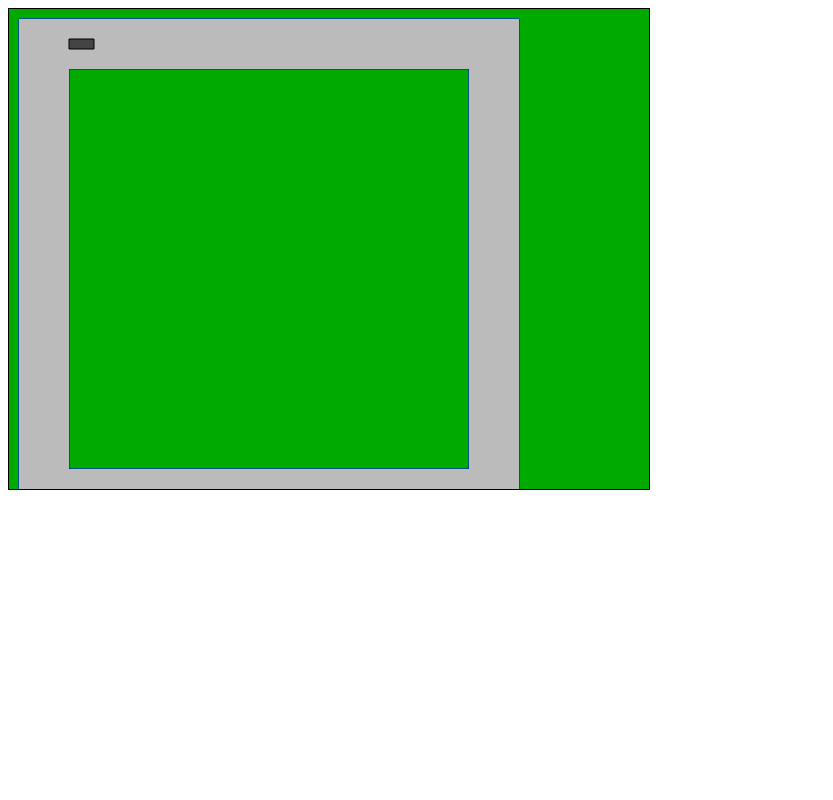
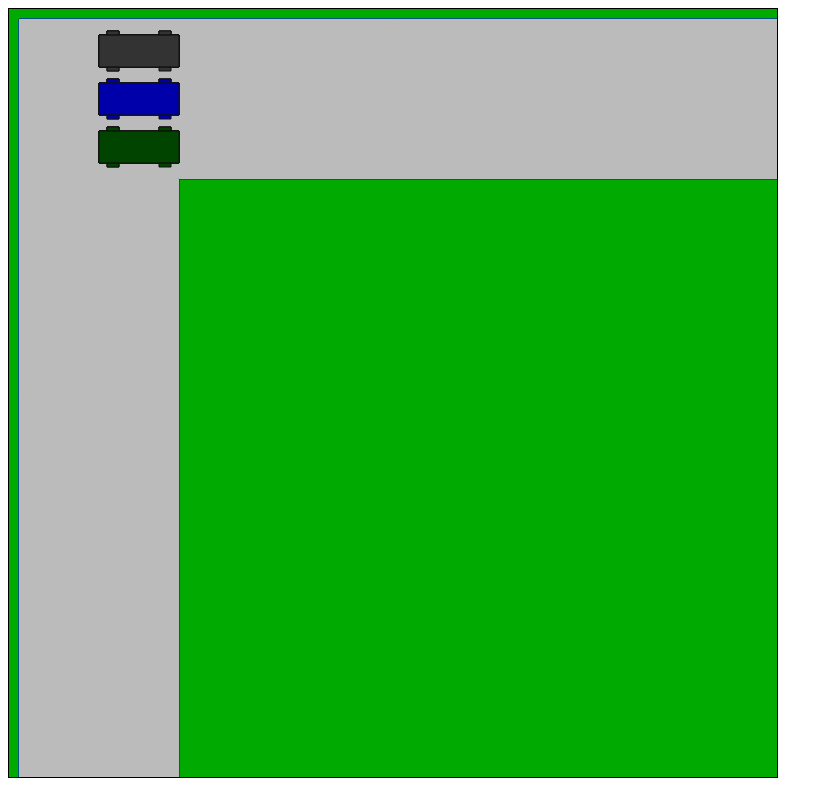
Before and after one commit to crisstanza/carz, a plain HTML site: page index.html in a window 1280 px wide. Shown: the whole page, without its empty margins (0-833 px from the left). Drawn offline with Linux system fonts and the light colour scheme.

Commit message:
Some movements

```diff
--- a/css/css.css
+++ b/css/css.css
@@ -1,6 +1,4 @@
 canvas.my-canvas {
-	width: 640px;
-	height: 480px;
 	border: 1px solid black;
 	background-color: #0A0;
 }
--- a/index.html
+++ b/index.html
@@ -1,13 +1,13 @@
 <!DOCTYPE html>
 <html>
 	<head>
-		<title></title>
+		<title>lines</title>
 		<meta http-equiv="Content-Type" content="text/html; charset=utf-8" />
 		<link rel="stylesheet" type="text/css" href="css/css.css"></style>
 		<script type="text/javascript" src="js/MyGame.js"></script>
 		<script type="text/javascript" src="js/js.js"></script>
 	</head>
 	<body>
-		<canvas id="my-canvas" class="my-canvas" width="640" height="480"></canvas>
+		<canvas id="my-canvas" class="my-canvas" width="768" height="768"></canvas>
 	</body>
 </html>
--- a/js/MyGame.js
+++ b/js/MyGame.js
@@ -5,17 +5,39 @@ function MyGame(canvasId) {
 	this.canvasId = canvasId;
 	this.canvas = document.getElementById(canvasId);
 
-	this.offset = 10;
-	this.scale = 5;
+	this.offsetX = 10;
+	this.offsetY = 10;
+	this.scale = 4;
+
 	this.lineWidth = 1;
 
 	this.lines = [
-		[0, 0, 100, 0, 100, 100, 0, 100, 0, 0],
-		[10, 10,  90, 10,  90,  90, 10,  90, 10, 10]
+		[0, 0, 400, 0, 400, 400, 0, 400, 0, 0],
+		[40, 40,  360, 40,  360,  360, 40,  360, 40, 40]
 	];
-	this.car = [
-		[10, 4, 15, 4, 15, 6, 10, 6, 10, 4]
-	]
+	this.cars = [
+		[
+			[20, 4, 40, 4, 40, 12, 20, 12, 20, 4],
+			[22, 3, 25, 3, 25, 4, 22, 4, 22, 3],
+			[35, 3, 38, 3, 38, 4, 35, 4, 35, 3],
+			[22, 12, 25, 12, 25, 13, 22, 13, 22, 12],
+			[35, 12, 38, 12, 38, 13, 35, 13, 35, 12],
+		],
+		[
+			[20, 16, 40, 16, 40, 24, 20, 24, 20, 16],
+			[22, 15, 25, 15, 25, 16, 22, 16, 22, 15],
+			[35, 15, 38, 15, 38, 16, 35, 16, 35, 15],
+			[22, 24, 25, 24, 25, 25, 22, 25, 22, 24],
+			[35, 24, 38, 24, 38, 25, 35, 25, 35, 24],
+		],
+		[
+			[20, 28, 40, 28, 40, 36, 20, 36, 20, 28],
+			[22, 27, 25, 27, 25, 28, 22, 28, 22, 27],
+			[35, 27, 38, 27, 38, 28, 35, 28, 35, 27],
+			[22, 36, 25, 36, 25, 37, 22, 37, 22, 36],
+			[35, 36, 38, 36, 38, 37, 35, 37, 35, 36],
+		]
+	];
 }
 
 MyGame.prototype.refresh = function() {
@@ -32,9 +54,9 @@ MyGame.prototype.refresh = function() {
 			var line = lines[j];
 			for ( var i = 0 ; i < line.length ; i++ ) {
 				if ( i == 0 ) {
-					context.moveTo(this.transform(line[i]), this.transform(line[++i]));
+					context.moveTo(this.transformX(line[i]), this.transformY(line[++i]));
 				} else {
-					context.lineTo(this.transform(line[i]), this.transform(line[++i]));
+					context.lineTo(this.transformX(line[i]), this.transformY(line[++i]));
 				}
 			}
 			context.closePath();
@@ -47,34 +69,87 @@ MyGame.prototype.refresh = function() {
 			var line = lines[0];
 			for ( var i = 0 ; i < line.length ; i++ ) {
 				if ( i == 0 ) {
-					context.moveTo(this.transform(line[i]), this.transform(line[++i]));
+					context.moveTo(this.transformX(line[i]), this.transformY(line[++i]));
 				} else {
-					context.lineTo(this.transform(line[i]), this.transform(line[++i]));
+					context.lineTo(this.transformX(line[i]), this.transformY(line[++i]));
 				}
 			}
 		}
 		{
 			var line = lines[1];
 			for ( var i = line.length - 1 ; i >= 0 ; i-- ) {
-				context.lineTo(this.transform(line[i - 1]), this.transform(line[i--]));
+				context.lineTo(this.transformX(line[i - 1]), this.transformY(line[i--]));
 			}
 		}
-		context.lineTo(this.transform(lines[0][0]), this.transform(lines[0][1]));
+		context.lineTo(this.transformX(lines[0][0]), this.transformY(lines[0][1]));
 		context.closePath();
 		context.fill();
 	}
 	{
-		context.strokeStyle = '#000';
-		context.fillStyle = '#444';
+		context.strokeStyle = '#111';
 		context.lineWidth = 1;
+	}
+	{
+		context.fillStyle = '#333';
 		context.beginPath();
 		{
-			var line = this.car[0];
+			var line = this.cars[0][0];
 			for ( var i = 0 ; i < line.length ; i++ ) {
 				if ( i == 0 ) {
-					context.moveTo(this.transform(line[i]), this.transform(line[++i]));
+					context.moveTo(this.transformX(line[i]), this.transformY(line[++i]));
 				} else {
-					context.lineTo(this.transform(line[i]), this.transform(line[++i]));
+					context.lineTo(this.transformX(line[i]), this.transformY(line[++i]));
+				}
+			}
+			context.closePath();
+			context.fill();
+			context.stroke();
+		}
+	}
+	{
+		context.fillStyle = '#333';
+		context.beginPath();
+		for ( var i = 0 ; i < this.cars[0].length ; i++ ) {
+			var line = this.cars[0][i];
+			for ( var j = 0 ; j < line.length ; j++ ) {
+				if ( j == 0 ) {
+					context.moveTo(this.transformX(line[j]), this.transformY(line[++j]));
+				} else {
+					context.lineTo(this.transformX(line[j]), this.transformY(line[++j]));
+				}
+			}
+			context.closePath();
+			context.fill();
+			context.stroke();
+		}
+	}
+	{
+		context.fillStyle = '#00A';
+		context.beginPath();
+		for ( var i = 0 ; i < this.cars[0].length ; i++ ) {
+			var line = this.cars[1][i];
+			for ( var j = 0 ; j < line.length ; j++ ) {
+				if ( j == 0 ) {
+					context.moveTo(this.transformX(line[j]), this.transformY(line[++j]));
+				} else {
+					context.lineTo(this.transformX(line[j]), this.transformY(line[++j]));
+				}
+			}
+			context.closePath();
+			context.fill();
+			context.stroke();
+		}
+	}
+	{
+		context.fillStyle = '#040';
+		context.beginPath();
+		for ( var i = 0 ; i < this.cars[0].length ; i++ ) {
+			var line = this.cars[2][i];
+			for ( var j = 0 ; j < line.length ; j++ ) {
+				if ( j == 0 ) {
+					context.moveTo(this.transformX(line[j]), this.transformY(line[++j]));
+				} else {
+					context.lineTo(this.transformX(line[j]), this.transformY(line[++j]));
 				}
 			}
 			context.closePath();
@@ -84,13 +159,17 @@ MyGame.prototype.refresh = function() {
 	}
 };
 
-MyGame.prototype.transform = function(value) {
-	return value * this.scale + this.offset;
+MyGame.prototype.transformX = function(value) {
+	return value * this.scale + this.offsetX;
+};
+
+MyGame.prototype.transformY = function(value) {
+	return value * this.scale + this.offsetY;
 };
 
 MyGame.prototype.start = function() {
 	var instance = this;
-	this.mainLoop = setInterval(function() { instance.refresh(); }, 100);
+	this.mainLoop = setInterval(function() { instance.refresh(); }, 40);
 };
 
 MyGame.prototype.stop = function() {
@@ -99,3 +178,23 @@ MyGame.prototype.stop = function() {
 		this.mainLoop = null;
 	}
 };
+
+MyGame.prototype.move = function(multiplier) {
+	for ( var i = 0 ; i < this.cars[0].length ; i++ ) {
+		var line = this.cars[0][i];
+		for ( var j = 0 ; j < line.length ; j++ ) {
+			line[j]+=(5*multiplier);
+			++j;
+		}
+	}
+};
+
+MyGame.prototype.turn = function(multiplier) {
+	for ( var i = 0 ; i < this.cars[0].length ; i++ ) {
+		var line = this.cars[0][i];
+		for ( var j = 0 ; j < line.length ; j++ ) {
+			line[j + 1]+=(5*multiplier);
+			j++;
+		}
+	}
+};
--- a/js/js.js
+++ b/js/js.js
@@ -1,8 +1,33 @@
 (function() {
 
+	var myGame = null;
+
+	var _LEFT = 37;
+	var _UP = 38;
+	var _RIGHT = 39;
+	var _DOWN = 40;
+
+	function doKeyDown(evt){
+		var key = evt.keyCode;
+		if ( key == _LEFT ) {
+			myGame.turn(-1);
+			evt.preventDefault();
+		} else if ( key == _UP ) {
+			myGame.move(1);
+			evt.preventDefault();
+		} else if ( key == _RIGHT ) {
+			myGame.turn(1);
+			evt.preventDefault();
+		} else if ( key == _DOWN ) {
+			myGame.move(-1);
+			evt.preventDefault();
+		}
+	}
+
 	function init() {
-		var myGame = new MyGame('my-canvas');
+		myGame = new MyGame('my-canvas');
 		myGame.start();
+		window.addEventListener('keydown', doKeyDown, true);
 	}
 
 	window.addEventListener('load', init, false);
```
